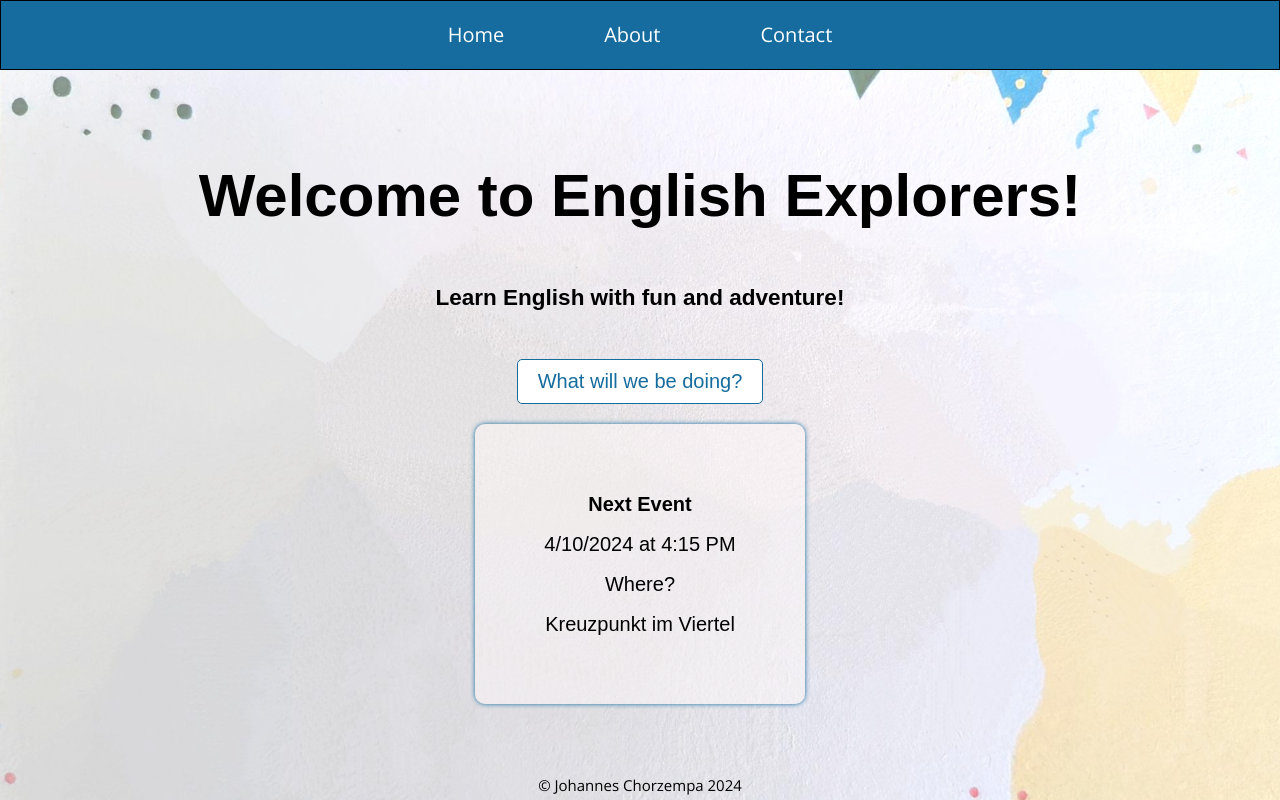
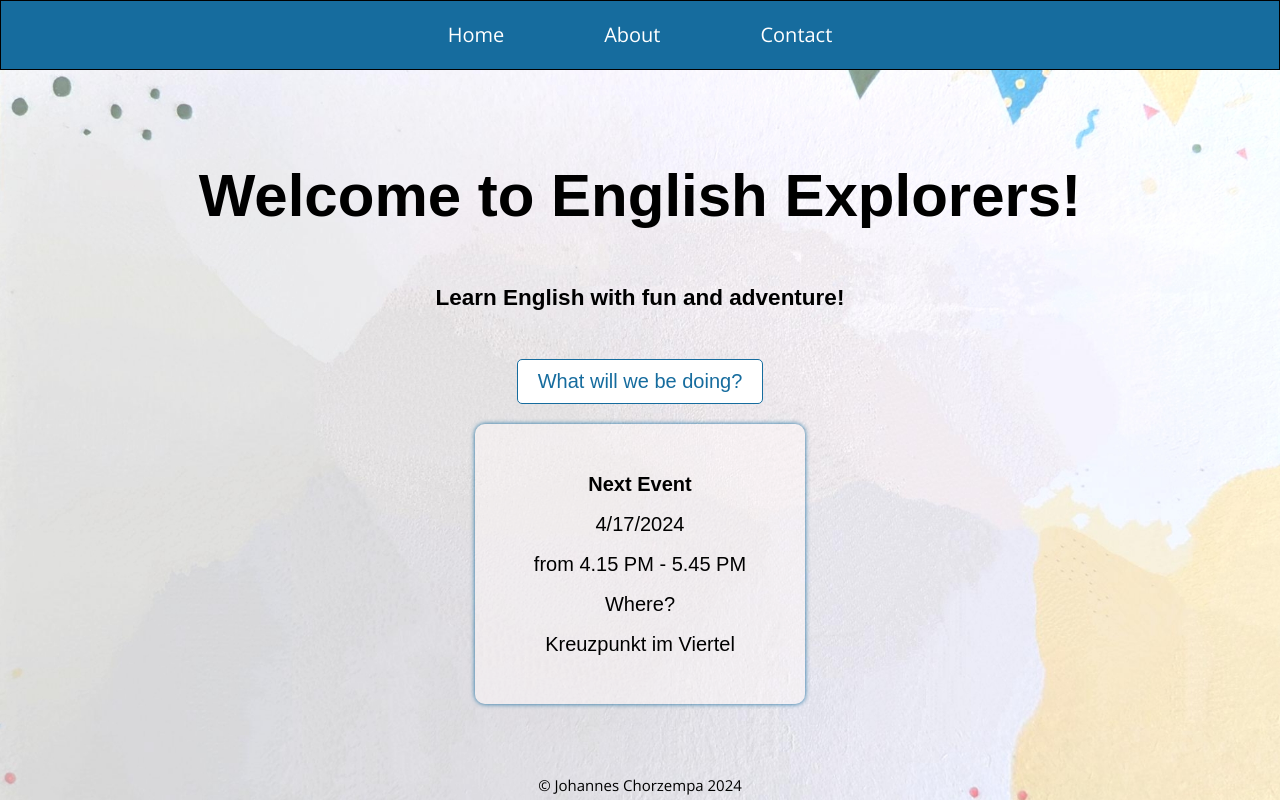
Before and after one commit to jmchor/english-explorers-website, a Next.js app: page /home in a window 1280 px wide. Both pictures are taken after a click on the button "When are we meeting?". Built offline with nearby package versions, Linux system fonts and the light colour scheme; a web font is replaced by a local one.

Commit message:
statically set hours

```diff
--- a/src/components/NextEvent.tsx
+++ b/src/components/NextEvent.tsx
@@ -31,7 +31,6 @@ const NextEvent: React.FC = () => {
 		const daysUntilNextWednesday = (3 - currentDate.getDay() + 7) % 7; // Calculate days until next Wednesday
 		const nextWednesday = new Date(currentDate);
 		nextWednesday.setDate(currentDate.getDate() + daysUntilNextWednesday);
-		nextWednesday.setHours(16, 15, 0, 0); // Set time to 16:15:00
 
 		return nextWednesday;
 	};
@@ -55,9 +54,8 @@ const NextEvent: React.FC = () => {
 			<p>
 				<b>Next Event</b>
 			</p>
-			<p>
-				{eventDate} at {eventTime}
-			</p>
+			<p>{eventDate}</p>
+			<p style={{ fontSize: '20px' }}>from 4.15 PM - 5.45 PM</p>
 			<p>Where?</p>
 			<p>Kreuzpunkt im Viertel</p>
 		</EventContainer>
```
